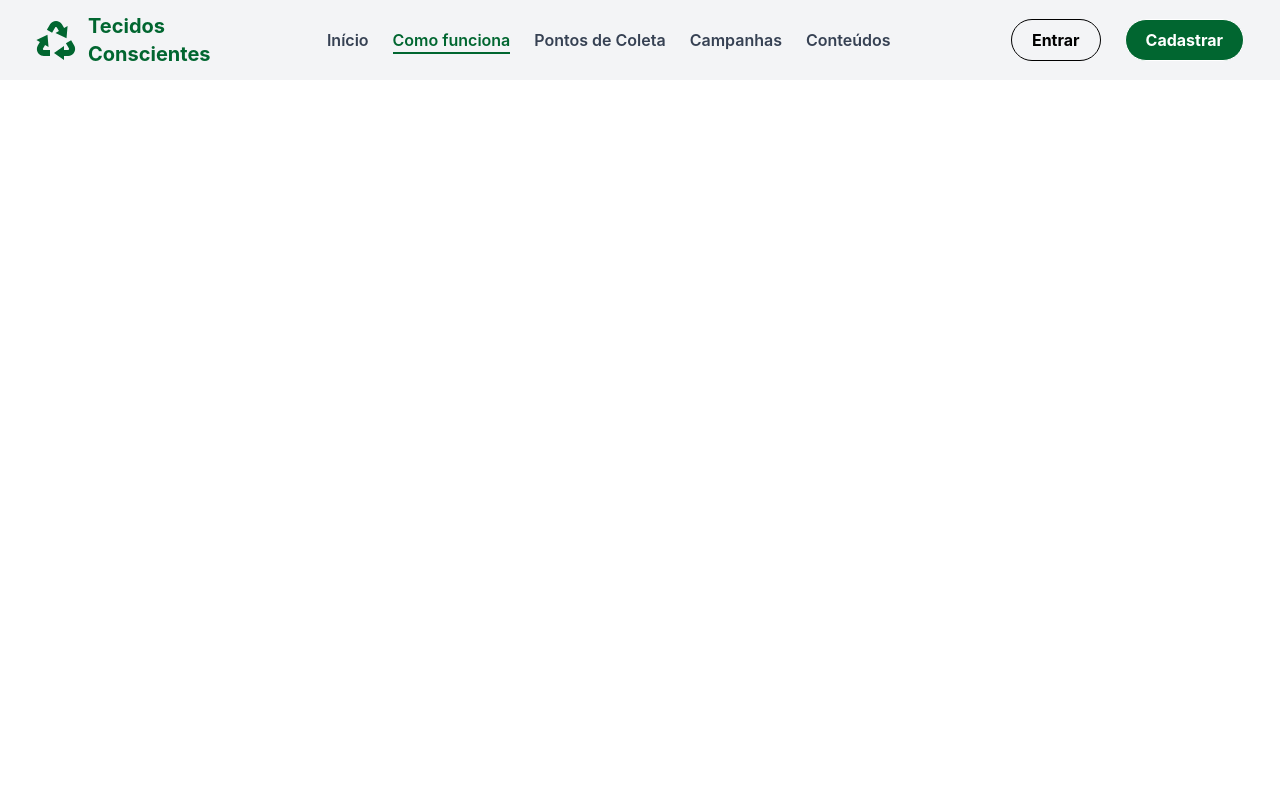
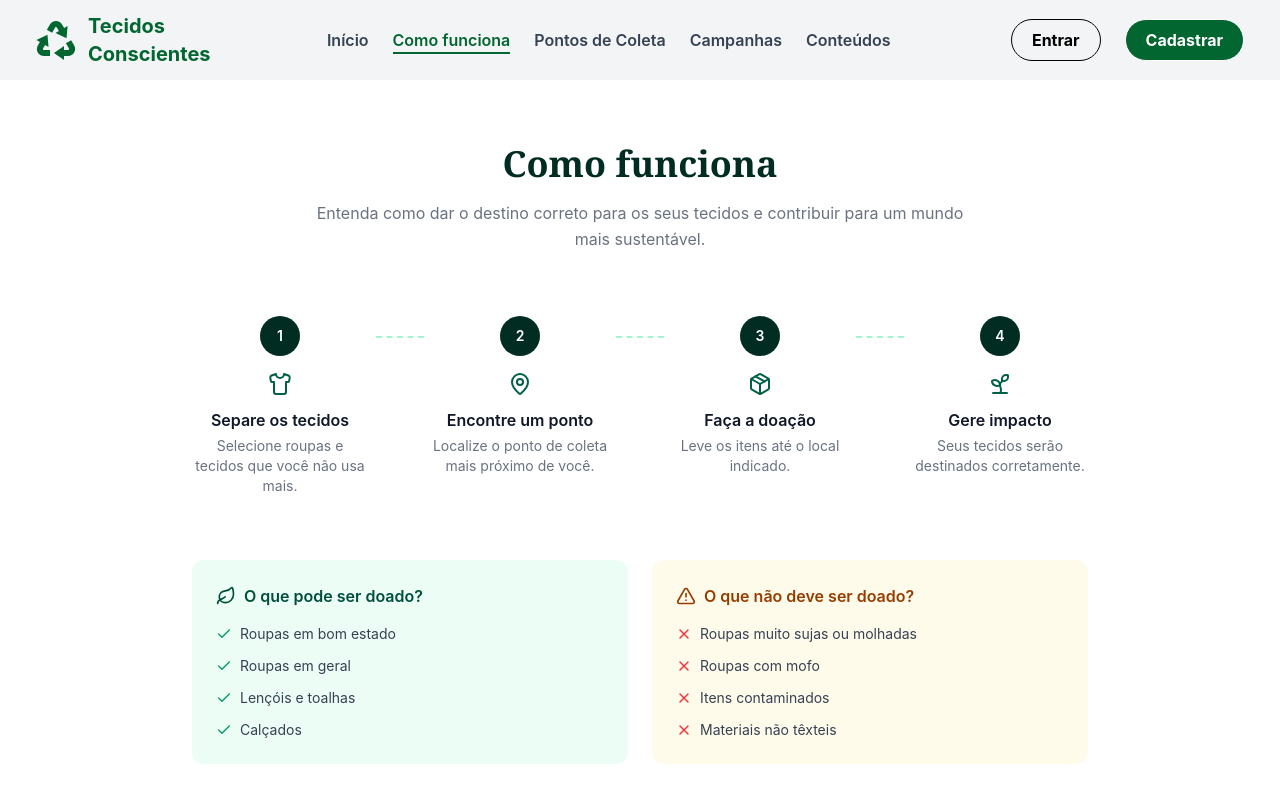
Before and after one commit to rafael-kuchla-flores/Descarte_Tecidos, a React (Vite) app in the folder Descarte_Tecidos/: page /como-funciona in a window 1280 px wide. Shown: the top 800 px of the page. Built offline with nearby package versions, Linux system fonts and the light colour scheme.

Commit message:
feat: adiciona pagina Como Funciona implementada no arquivo About.jsx

```diff
--- a/Descarte_Tecidos/src/pages/main/about/About.jsx
+++ b/Descarte_Tecidos/src/pages/main/about/About.jsx
@@ -1,11 +1,84 @@
-import React from 'react'
-import Header from '../../../components/header/Header'
-const HowItWorks = () => {
-    return (
-        <>
-            <Header />
-        </>
-    )
+import { Fragment } from 'react';
+import { Shirt, MapPin, Package, Sprout, Leaf, TriangleAlert, Check, X } from 'lucide-react';
+import Header from '../../../components/Header/Header';
+import Footer from '../../../components/footer/Footer';
+
+const etapas = [
+  { numero: 1, Icone: Shirt, titulo: 'Separe os tecidos', descricao: 'Selecione roupas e tecidos que você não usa mais.' },
+  { numero: 2, Icone: MapPin, titulo: 'Encontre um ponto', descricao: 'Localize o ponto de coleta mais próximo de você.' },
+  { numero: 3, Icone: Package, titulo: 'Faça a doação', descricao: 'Leve os itens até o local indicado.' },
+  { numero: 4, Icone: Sprout, titulo: 'Gere impacto', descricao: 'Seus tecidos serão destinados corretamente.' },
+];
+
+const itensPermitidos = ['Roupas em bom estado', 'Roupas em geral', 'Lençóis e toalhas', 'Calçados'];
+const itensProibidos = ['Roupas muito sujas ou molhadas', 'Roupas com mofo', 'Itens contaminados', 'Materiais não têxteis'];
+
+export default function About() {
+  return (
+    <div className="flex flex-col min-h-screen justify-between">
+      <Header />
+
+      <main className="bg-white px-6 md:px-10 py-16 font-sans flex-1">
+        <div className="max-w-2xl mx-auto text-center">
+          <h1 className="font-serif text-4xl font-bold text-emerald-950">Como funciona</h1>
+          <p className="mt-4 text-gray-500 leading-relaxed">
+            Entenda como dar o destino correto para os seus tecidos e contribuir para um mundo mais sustentável.
+          </p>
+        </div>
+
+        <div className="mt-16 max-w-4xl mx-auto flex items-start justify-between gap-2">
+          {etapas.map((etapa, indice) => (
+            <Fragment key={etapa.numero}>
+              <div className="flex flex-col items-center text-center w-36 md:w-44">
+                <div className="w-10 h-10 rounded-full bg-emerald-950 text-white flex items-center justify-center font-semibold text-sm">
+                  {etapa.numero}
+                </div>
+                <etapa.Icone className="w-6 h-6 text-emerald-800 mt-4" />
+                <h3 className="mt-3 font-semibold text-gray-900 text-sm md:text-base">{etapa.titulo}</h3>
+                <p className="mt-1 text-xs md:text-sm text-gray-500">{etapa.descricao}</p>
+              </div>
+
+              {indice < etapas.length - 1 && (
+                <div className="flex-1 border-t-2 border-dashed border-emerald-200 mt-5 hidden sm:block" />
+              )}
+            </Fragment>
+          ))}
+        </div>
+
+        <div className="mt-16 max-w-4xl mx-auto grid grid-cols-1 md:grid-cols-2 gap-6">
+          <div className="rounded-xl bg-emerald-50 p-6">
+            <div className="flex items-center gap-2 text-emerald-900 font-semibold">
+              <Leaf className="w-5 h-5" />
+              O que pode ser doado?
+            </div>
+            <ul className="mt-4 space-y-3">
+              {itensPermitidos.map((item) => (
+                <li key={item} className="flex items-center gap-2 text-sm text-gray-700">
+                  <Check className="w-4 h-4 text-emerald-600 shrink-0" />
+                  {item}
+                </li>
+              ))}
+            </ul>
+          </div>
+
+          <div className="rounded-xl bg-amber-50 p-6">
+            <div className="flex items-center gap-2 text-amber-800 font-semibold">
+              <TriangleAlert className="w-5 h-5" />
+              O que não deve ser doado?
+            </div>
+            <ul className="mt-4 space-y-3">
+              {itensProibidos.map((item) => (
+                <li key={item} className="flex items-center gap-2 text-sm text-gray-700">
+                  <X className="w-4 h-4 text-red-500 shrink-0" />
+                  {item}
+                </li>
+              ))}
+            </ul>
+          </div>
+        </div>
+      </main>
+
+      <Footer />
+    </div>
+  );
 }
-
-export default HowItWorks
--- a/Descarte_Tecidos/src/pages/main/campaigns/Campaigns.jsx
+++ b/Descarte_Tecidos/src/pages/main/campaigns/Campaigns.jsx
@@ -1,5 +1,5 @@
 import React from 'react'
-import Header from '../../../components/header/Header'
+import Header from '../../../components/Header/Header'
 import CampaignCard from '../../../components/CampaignCard/CampaignCard'
 import Footer from '../../../components/footer/Footer'
 
--- a/Descarte_Tecidos/src/pages/main/collectionpoints/CollectionPoints.jsx
+++ b/Descarte_Tecidos/src/pages/main/collectionpoints/CollectionPoints.jsx
@@ -1,5 +1,5 @@
 import React from 'react'
-import Header from '../../../components/header/Header'
+import Header from '../../../components/Header/Header'
 const CollectionPoints = () => {
   return (
     <>
--- a/Descarte_Tecidos/src/pages/main/content/Content.jsx
+++ b/Descarte_Tecidos/src/pages/main/content/Content.jsx
@@ -1,5 +1,5 @@
 import React from 'react'
-import Header from '../../../components/header/Header'
+import Header from '../../../components/Header/Header'
 import ContentCard from '../../../components/contentcard/ContentCard'
 
 const Content = () => {
--- a/Descarte_Tecidos/src/pages/main/home/Home.jsx
+++ b/Descarte_Tecidos/src/pages/main/home/Home.jsx
@@ -1,6 +1,6 @@
 import React from 'react'
 import { useState } from 'react'
-import Header from '../../../components/header/Header'
+import Header from '../../../components/Header/Header'
 import Footer from '../../../components/footer/Footer'
 import { Link } from 'react-router-dom'
 import Button from '../../../components/btns/Button'
```
Also changed, not shown: Descarte_Tecidos/src/routes/AppRoutes.jsx (line endings or trailing spaces).
